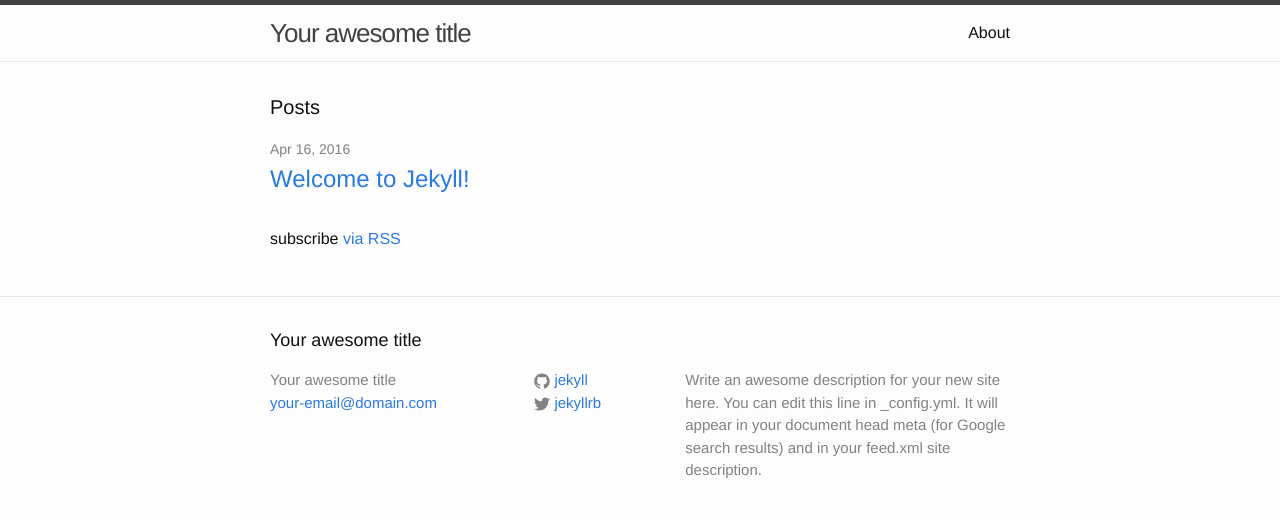
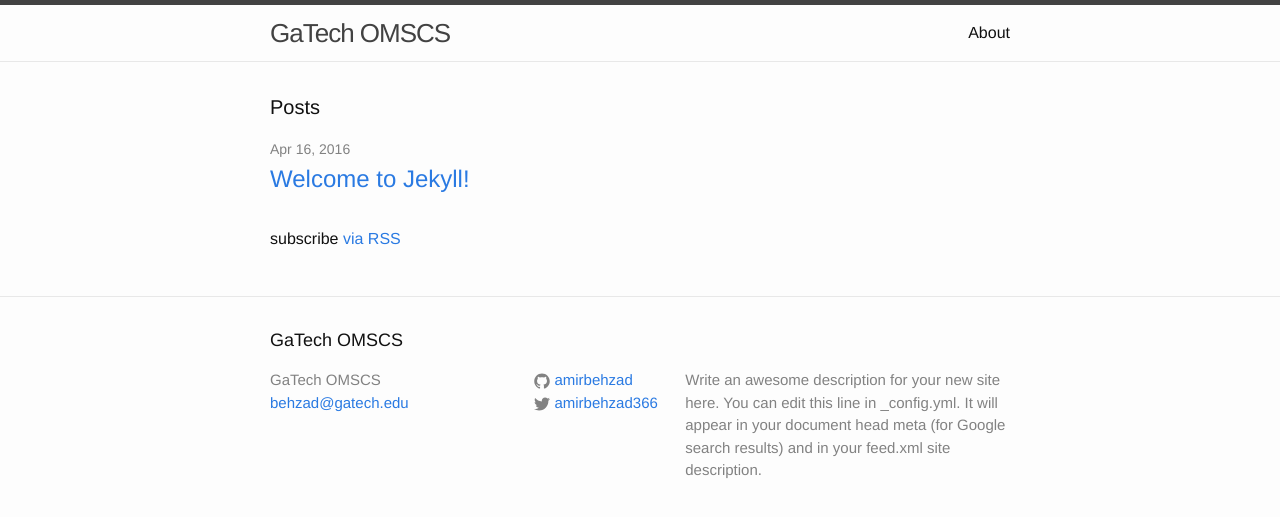
Before and after one commit to amirbehzad/omscs.info, a Jekyll site: the page built from index.html, in a window 1280 px wide. Shown: the top 517 px of the page. Built offline with Jekyll 4.4.1, drawn with Linux system fonts in a browser that asks for light colours.

Commit message:
Updated Jekyll's config

```diff
--- a/_config.yml
+++ b/_config.yml
@@ -1,21 +1,14 @@
-# Welcome to Jekyll!
-#
-# This config file is meant for settings that affect your whole blog, values
-# which you are expected to set up once and rarely need to edit after that.
-# For technical reasons, this file is *NOT* reloaded automatically when you use
-# 'jekyll serve'. If you change this file, please restart the server process.
-
 # Site settings
-title: Your awesome title
-email: your-email@domain.com
+title: GaTech OMSCS
+email: behzad@gatech.edu
 description: > # this means to ignore newlines until "baseurl:"
   Write an awesome description for your new site here. You can edit this
   line in _config.yml. It will appear in your document head meta (for
   Google search results) and in your feed.xml site description.
 baseurl: "" # the subpath of your site, e.g. /blog
-url: "http://yourdomain.com" # the base hostname & protocol for your site
-twitter_username: jekyllrb
-github_username:  jekyll
+url: "http://www.omscs.info" # the base hostname & protocol for your site
+twitter_username: amirbehzad366
+github_username:  amirbehzad
 
 # Build settings
 markdown: kramdown
```
